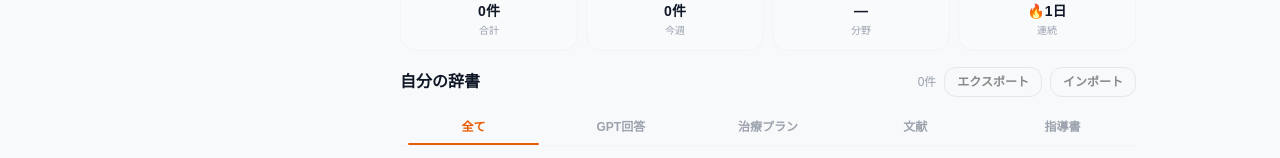
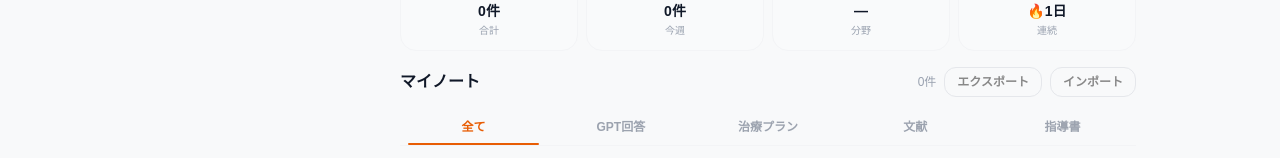
Before and after one commit to ptworks-mitsuki/ptworks-app, a Next.js app: page /mypage in a window 1280 px wide. Shown: the part 928-1086 px from the top of the page. Built offline with nearby package versions, Linux system fonts and the light colour scheme.

Commit message:
自分の辞書をマイノートに名称変更

```diff
--- a/app/mypage/page.tsx
+++ b/app/mypage/page.tsx
@@ -416,7 +416,7 @@ export default function MyPage() {
       </div>
 
       {/* ══════════════════════════════════════════════════════════
-          ZONE 5：自分の辞書
+          ZONE 5：マイノート
       ══════════════════════════════════════════════════════════ */}
       <NotesDictionary />
 
--- a/components/NotesDictionary.tsx
+++ b/components/NotesDictionary.tsx
@@ -628,7 +628,7 @@ export function NotesDictionary() {
 
       {/* ヘッダー行 */}
       <div className="flex items-center justify-between mb-3">
-        <h2 className="text-base font-black text-gray-900">自分の辞書</h2>
+        <h2 className="text-base font-black text-gray-900">マイノート</h2>
         <div className="flex items-center gap-2">
           <span className="text-xs text-gray-400">{notes.length}件</span>
           <button onClick={exportNotes}
```
